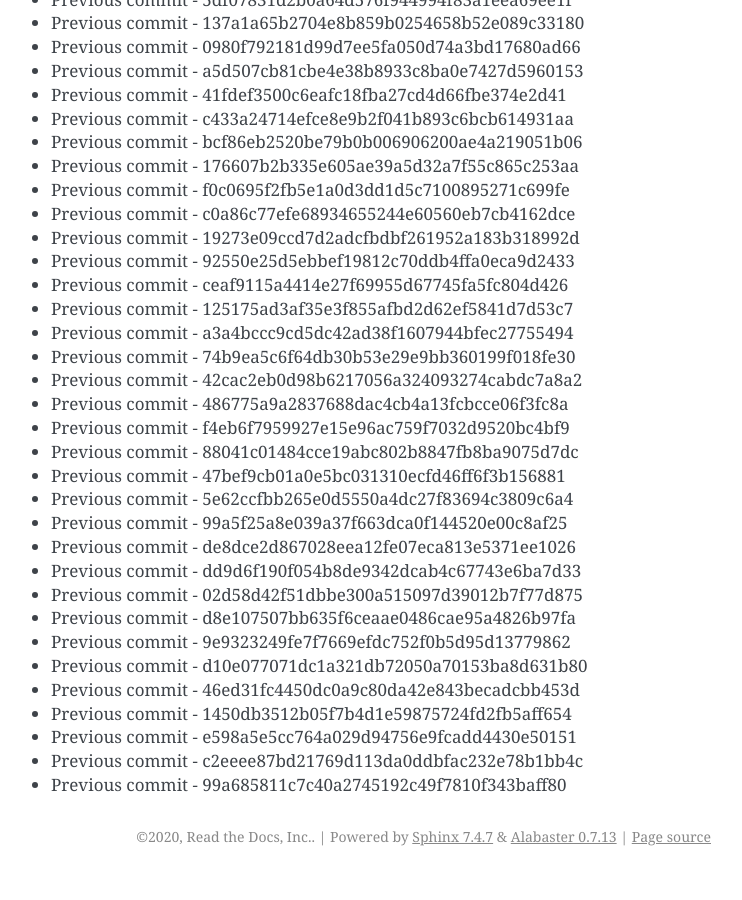
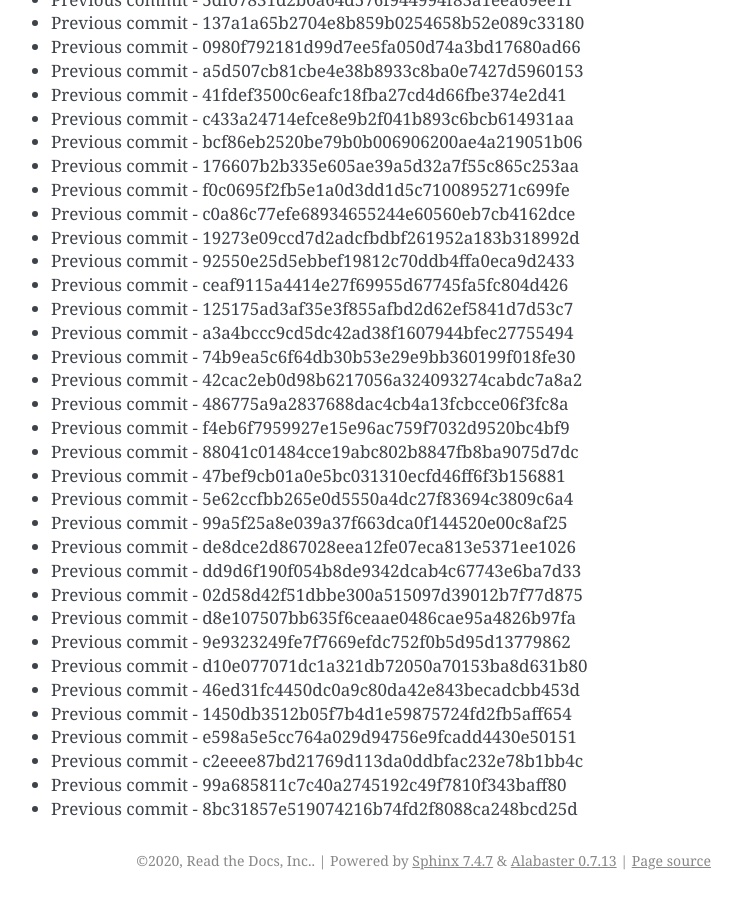
Before and after one commit to readthedocs/rtd-git-stresstest, a Sphinx documentation site: the page built from docs/updates.rst, in a window 1280 px wide and 900 px high, scrolled down 22311 px. Shown: the whole window, without its empty margins (399-1141 px from the left). Built offline with Sphinx 7.4.7, drawn with Linux system fonts in a browser that asks for light colours; before the commit the page ends 23187 px from its top, so only the background shows below that.

Commit message:
Generating commit from previous: 8bc31857e519074216b74fd2f8088ca248bcd25d

```diff
--- a/docs/updates.rst
+++ b/docs/updates.rst
@@ -969,3 +969,4 @@ It can be tested for any performance characteristics.
 * Previous commit - e598a5e5cc764a029d94756e9fcadd4430e50151
 * Previous commit - c2eeee87bd21769d113da0ddbfac232e78b1bb4c
 * Previous commit - 99a685811c7c40a2745192c49f7810f343baff80
+* Previous commit - 8bc31857e519074216b74fd2f8088ca248bcd25d
```
